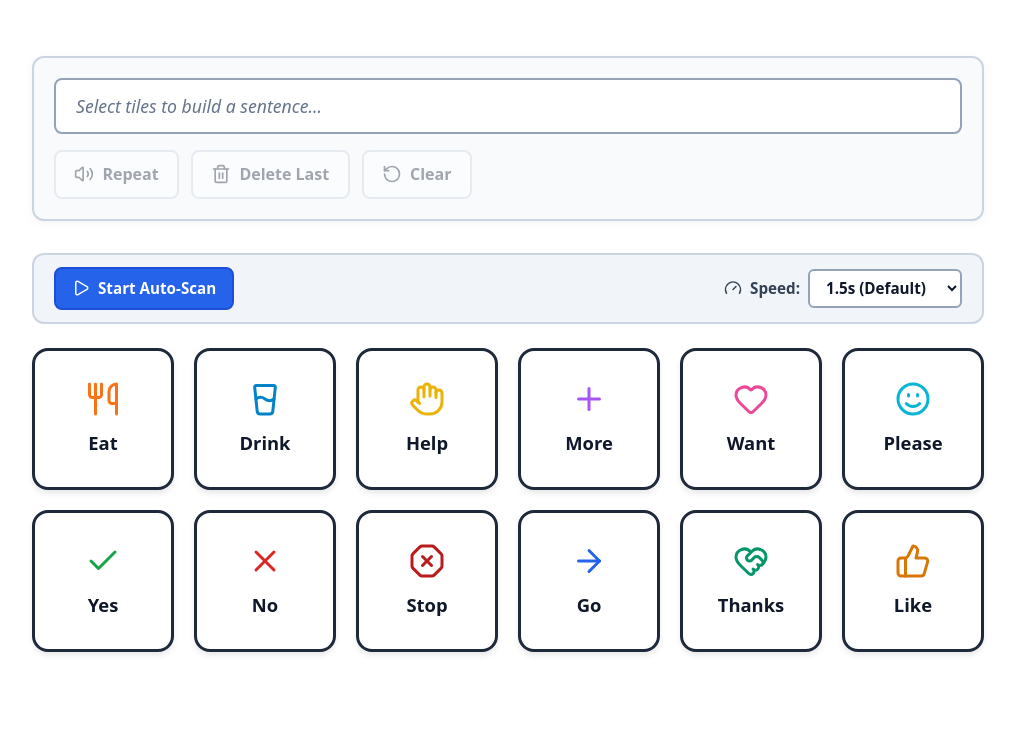
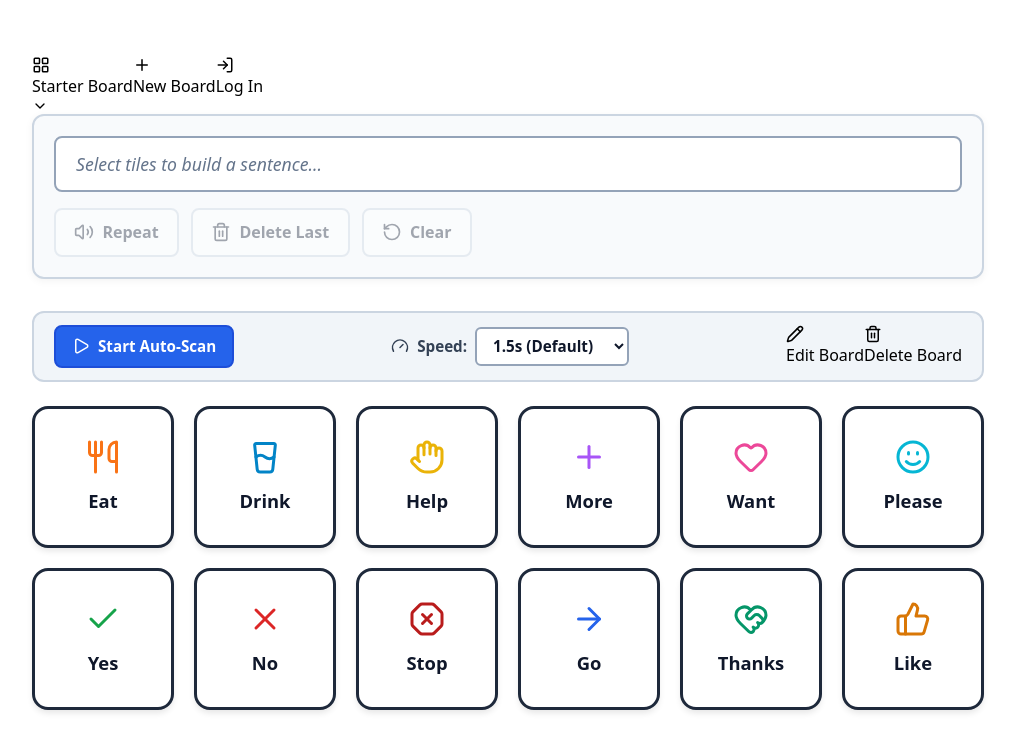
Before and after one commit to matanatkhalil/access-forge, a React (Vite) app in the folder client/: page /aac-board in a window 1280 px wide. Shown: the top 752 px of the page, without its empty margins (132-1147 px from the left). Built offline with nearby package versions, Linux system fonts and the light colour scheme.

Commit message:
feat(aac): add visual elements to create and edit boards

```diff
--- a/client/src/tools/aac-board/AACBoard.jsx
+++ b/client/src/tools/aac-board/AACBoard.jsx
@@ -18,6 +18,13 @@ import {
   Play,
   Pause,
   Gauge,
+  Copy,
+  Pencil,
+  LayoutGrid,
+  ChevronDown,
+  User,
+  LogIn,
+  LogOut,
 } from 'lucide-react';
 
 import starterTiles from './starterTiles.json';
@@ -44,6 +51,11 @@ const AACBoard = () => {
   // state for the sentence bar
   const [selectedWords, setSelectedWords] = useState([]);
   const { speak, stop } = useSpeech();
+  const [user, setUser] = useState('');
+  const [board, setBoard] = useState('');
+  const [isBuilderMode, setIsBuilderMode] = useState(false);
+  const [isLoggedIn, setIsLoggedIn] = useState(false);
+  const [isOpen, setIsOpen] = useState(false); // for opening the menu to choose a board
 
   // Load saved scan speed from localStorage (default: 1500ms = 1.5s)
   const [scanSpeed, setScanSpeed] = useState(() => {
@@ -89,10 +101,58 @@ const AACBoard = () => {
     speak(selectedWords.join(' '));
   };
 
+  const openAuthModal = () => {
+    // some code
+  };
+
+  const handleCopyBoard = () => {
+    // code
+  };
+
+  const handleSaveBoard = () => {
+    // code
+  };
+
+  const handleCancelEdit = () => {
+    // code
+  };
+
+  const handleDeleteBoard = () => {
+    // code
+  };
+
   return (
     <section className="aac-board" aria-label="AAC Communication Board">
+      <header className="header-section">
+        <button type="button" className="board-options">
+          <LayoutGrid size={18} aria-hidden="true" />
+          <span>Starter Board</span>
+          <ChevronDown
+            size={16}
+            className={`transition-transform duration-200 ${isOpen ? 'rotate-180' : ''}`}
+            aria-hidden="true"
+          />
+        </button>
+
+        <button type="button" className="board-creation">
+          <Plus size={18} aria-hidden="true" />
+          <span>New Board</span>
+        </button>
+        {isLoggedIn ? (
+          <button type="button" className="user-profile-btn">
+            <User size={18} aria-hidden="true" />
+            <span>{user?.name || 'Account'}</span>
+          </button>
+        ) : (
+          <button type="button" className="login-btn" onClick={openAuthModal}>
+            <LogIn size={18} aria-hidden="true" />
+            <span>Log In</span>
+          </button>
+        )}
+      </header>
+
       {/* Sentence Bar */}
-      <header className="sentence-bar-container">
+      <div className="sentence-bar-container">
         <div className="sentence-display" role="status" aria-live="polite">
           {selectedWords.length > 0 ? (
             selectedWords.join(' ')
@@ -117,7 +177,7 @@ const AACBoard = () => {
             <span>Clear</span>
           </button>
         </div>
-      </header>
+      </div>
 
       {/* Switch Access & Scanning Toolbar */}
       <div className="scanner-toolbar">
@@ -144,6 +204,36 @@ const AACBoard = () => {
             <option value={1000}>1.0s (Fast)</option>
           </select>
         </div>
+
+        {board.isDefault ? (
+          <button type="button" className="copy-btn" onClick={handleCopyBoard}>
+            <Copy size={18} aria-hidden="true" />
+            <span>Make a Copy to Edit</span>
+          </button>
+        ) : isBuilderMode ? (
+          <div className="builder-active-actions">
+            <button type="button" className="save-btn" onClick={handleSaveBoard}>
+              <Check size={18} aria-hidden="true" />
+              <span>Save Changes</span>
+            </button>
+
+            <button type="button" className="cancel-btn" onClick={handleCancelEdit}>
+              <X size={18} aria-hidden="true" />
+              <span>Cancel</span>
+            </button>
+          </div>
+        ) : (
+          <div className="board-action-btns">
+            <button type="button" className="edit-btn" onClick={() => setIsBuilderMode(true)}>
+              <Pencil size={18} aria-hidden="true" />
+              <span>Edit Board</span>
+            </button>
+            <button type="button" className="delete-board-btn" onClick={handleDeleteBoard}>
+              <Trash2 size={18} aria-hidden="true" />
+              <span>Delete Board</span>
+            </button>
+          </div>
+        )}
       </div>
 
       {/* Tile Grid */}
```
